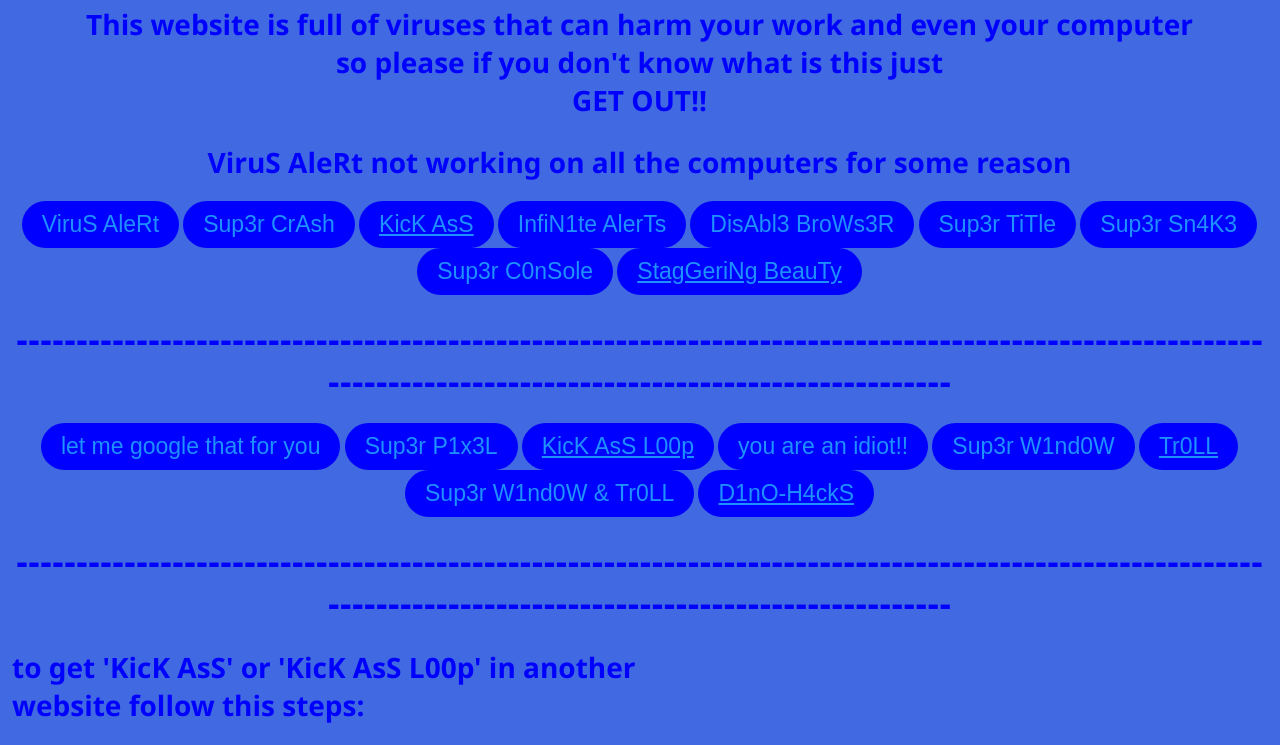
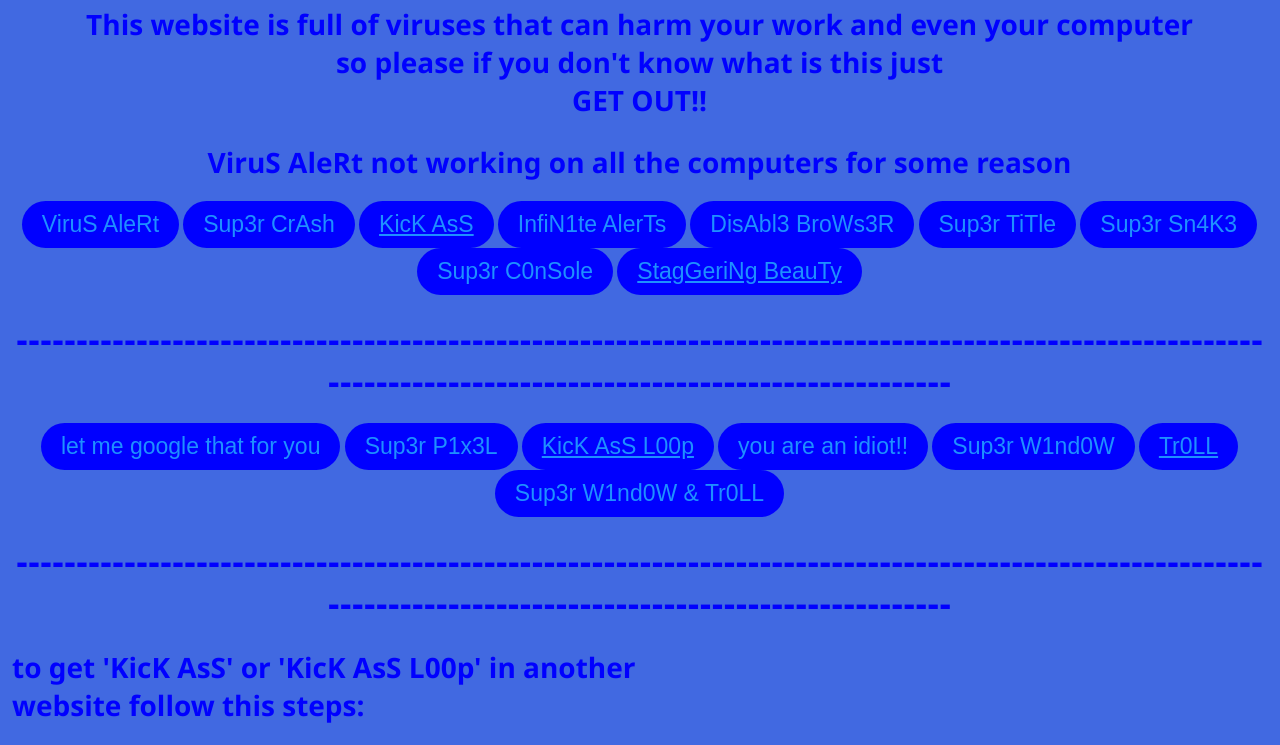
Before and after one commit to inon-13/inon13s-main-website, a plain HTML site: page GooGle_Chr0me/Google Chr0me.html in a window 1280 px wide. Shown: the part 348-1093 px from the top of the page. Drawn offline with Linux system fonts and the light colour scheme.

Commit message:
Update Google Chr0me.html

```diff
--- a/GooGle_Chr0me/Google Chr0me.html
+++ b/GooGle_Chr0me/Google Chr0me.html
@@ -426,7 +426,6 @@ setInterval(function(){
 else {
 	alert ('ok')
 }">Sup3r W1nd0W & Tr0LL</button>
-	<button type="button" class="button1"><a href="javascript:window.open('https://drive.google.com/file/d/1i3g199Oop9xvJG0vRudHnNz-szeMv-vI/view?usp=sharing', Math.random(), 'parent');">D1nO-H4ckS</a></button>
 	<h1 class="line">------------------------------------------------------------------------------------------------------------------------------------------------------------</h1>
 
 	<h1 class="line" hidden="">------------------------------------------------------------------------------------------------------------------------------------------------------------</h1>
```
